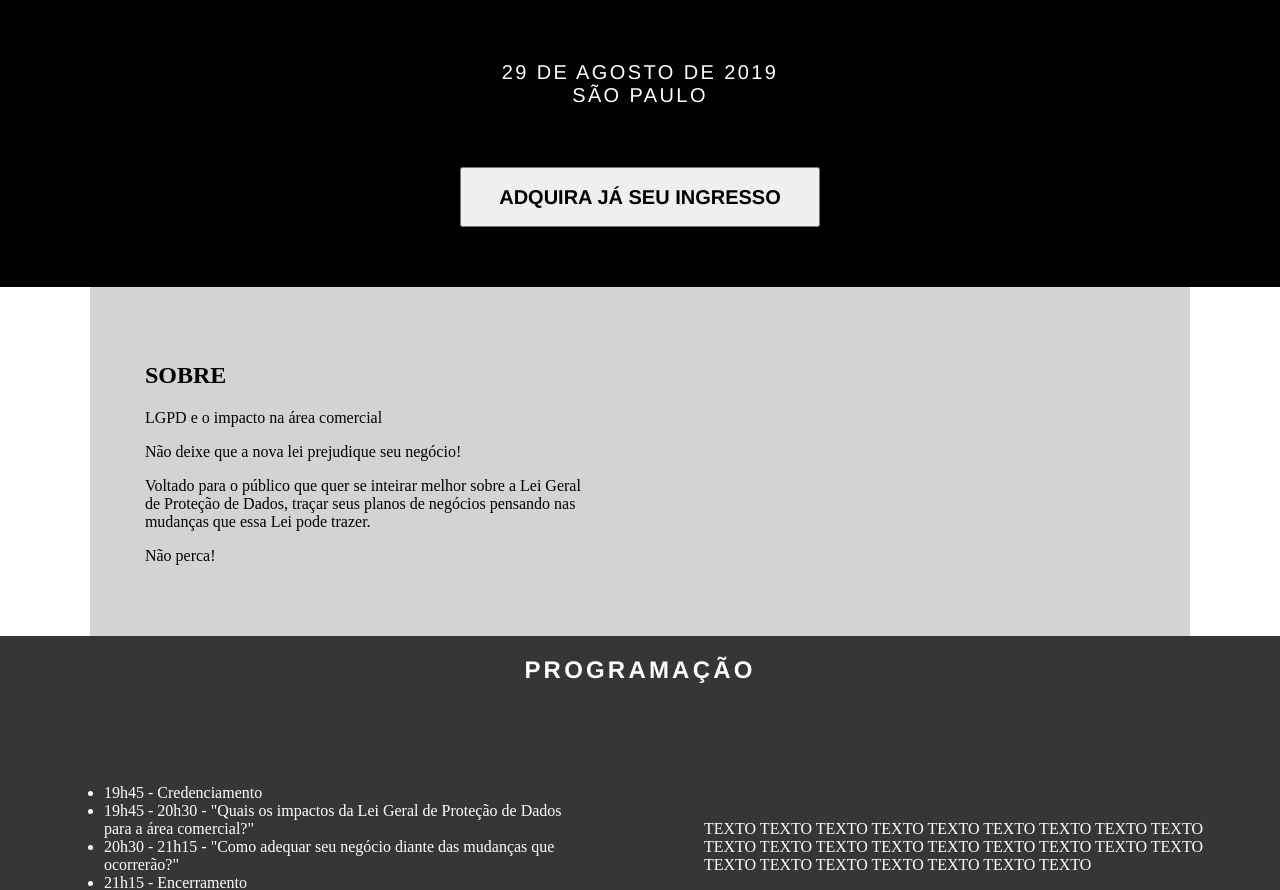
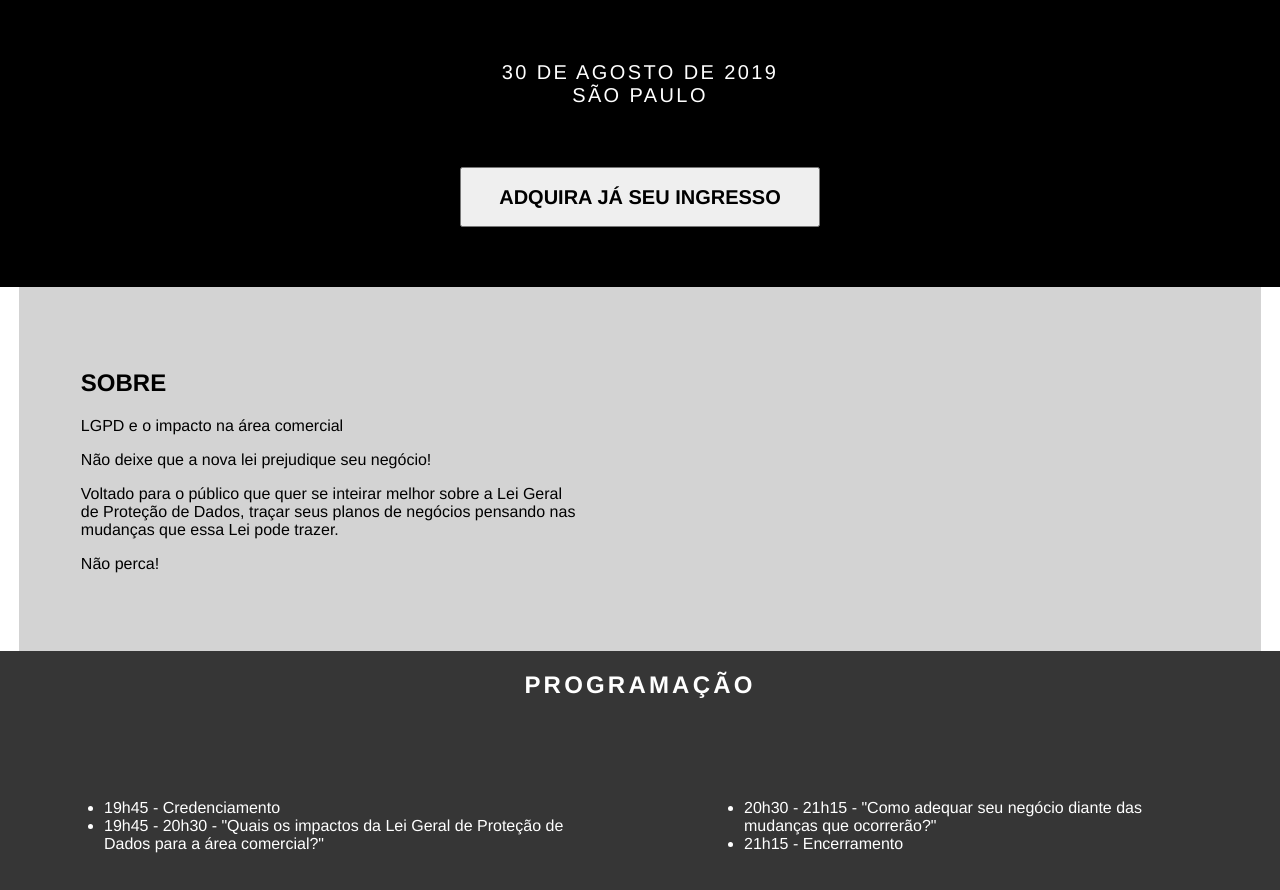
Before and after one commit to mrbonini/Showmethemoney, a website: page index.html in a window 1280 px wide. Shown: the part 285-1175 px from the top of the page. Drawn offline with Linux system fonts and the light colour scheme; no server answers; a script that the page names is missing.

Commit message:
ajuste de info

```diff
--- a/index.html
+++ b/index.html
@@ -16,7 +16,7 @@
   <header class="menu">
     <img src="./photos/logo.png" class="img-fluid"
       alt="logo Deztemidos com data do evento para dia 29 de Agosto de 2019 em São Paulo">
-    <div>29 de Agosto de 2019</div>
+    <div>30 de Agosto de 2019</div>
     <div>São Paulo</div>
     <button type="button">ADQUIRA JÁ SEU INGRESSO</buttom>
   </header>
@@ -50,23 +50,17 @@
             <li> 19h45 - Credenciamento</li>
 
             <li> 19h45 - 20h30 - "Quais os impactos da Lei Geral de Proteção de Dados para a área comercial?"</li>
-
+          </ul>
+        </div>
+        <div class="box-1">
+          <ul>
             <li> 20h30 - 21h15 - "Como adequar seu negócio diante das mudanças que ocorrerão?"</li>
 
             <li> 21h15 - Encerramento</li>
-
-            *programação sujeita a alterações.
           </ul>
         </div>
-        <div class="box-1">
-          TEXTO TEXTO TEXTO TEXTO TEXTO TEXTO
-          TEXTO TEXTO TEXTO TEXTO TEXTO TEXTO
-          TEXTO TEXTO TEXTO TEXTO TEXTO TEXTO
-          TEXTO TEXTO TEXTO TEXTO TEXTO TEXTO
-          TEXTO
-        </div>
-
       </div>
+      <div font-size="1em" >*programação sujeita a alterações.</div>
     </div>
 
     <div class="parceiros">
@@ -83,7 +77,9 @@
     <div class="programacao">
       <h2>ONDE</h2>
       <!-- <div id="googleMap" class="maps"></div> -->
-      <iframe src="https://www.google.com/maps/embed?pb=!1m18!1m12!1m3!1d3657.16349125637!2d-46.65655378472671!3d-23.562570967522653!2m3!1f0!2f0!3f0!3m2!1i1024!2i768!4f13.1!3m3!1m2!1s0x94ce59c8e4bfffff%3A0x7fcdda51e521566!2sWeWork!5e0!3m2!1spt-BR!2sbr!4v1566871339099!5m2!1spt-BR!2sbr" width="500" height="300" frameborder="0" style="border:0;" allowfullscreen=""></iframe>
+      <iframe
+        src="https://www.google.com/maps/embed?pb=!1m18!1m12!1m3!1d3657.16349125637!2d-46.65655378472671!3d-23.562570967522653!2m3!1f0!2f0!3f0!3m2!1i1024!2i768!4f13.1!3m3!1m2!1s0x94ce59c8e4bfffff%3A0x7fcdda51e521566!2sWeWork!5e0!3m2!1spt-BR!2sbr!4v1566871339099!5m2!1spt-BR!2sbr"
+        width="500" height="300" frameborder="0" style="border:0;" allowfullscreen=""></iframe>
     </div>
   </main>
 
--- a/stylesheet.css
+++ b/stylesheet.css
@@ -60,7 +60,8 @@ body {
     height: 300%;
     margin: 5%;
     flex-grow: 1;
-	flex-shrink: 1 !important;
+    flex-shrink: 1 !important;
+    font-family: Helvetica;
 }
 
 .box-2 {
@@ -88,6 +89,7 @@ body {
     width: 100%;
     height: 200px;
     height: max-content;
+    font-family: Helvetica;
 }
 .programacao > h2 {
     font-family: Helvetica;
```
